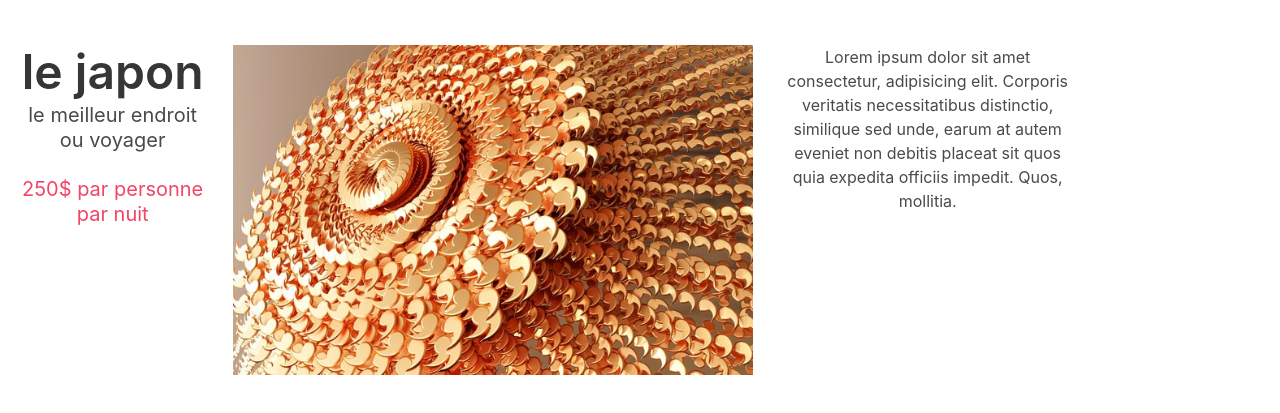
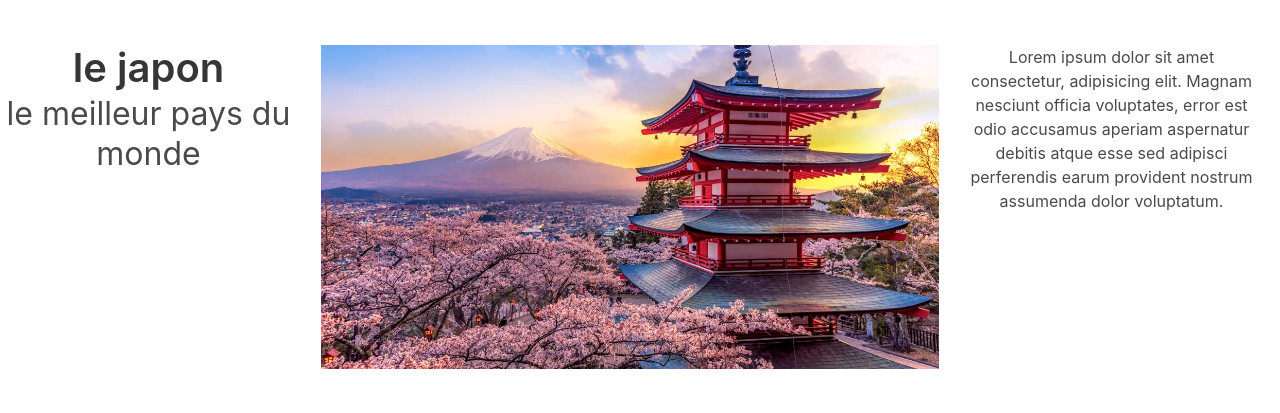
Before and after one commit to sphixy225/sphixy225.github.io, a plain HTML site: page index.html in a window 1280 px wide. Shown: the part 55-468 px from the top of the page. Drawn offline with nearby package versions, Linux system fonts and the light colour scheme.

Commit message:
add content
adding content to the page

```diff
--- a/index.html
+++ b/index.html
@@ -36,17 +36,16 @@
 
     </nav>
     <!--end of navbar-->
-    <div class="columns is-v-centered">
-      <div class="column is-2 ml-4 has-text-centered ">
-        <h1 class="is-size-1 title"> le japon</h1>
-        <h2 class="subtitle"> le meilleur endroit ou voyager</h2>
-        <h3 class="subtitle has-text-danger ">250$ par personne par nuit </h3>
+    <div class="columns has-text-centered mr-2 is-centered">
+      <div class="column is-3">
+        <h1 class="title is-size-2"> le japon</h1>
+        <h2 class="subtitle is-size-3">le meilleur pays du monde</h2>
       </div>
-      <div class="column is-5 has-text-centered">
-        <img src="e.jpg" alt="">
+      <div class="column is-6">
+        <img src = "japan.webp" alt="Drapeau_du_Japon"/>
       </div>
-      <div class="column is-3 has-text-centered ">
-        Lorem ipsum dolor sit amet consectetur, adipisicing elit. Corporis veritatis necessitatibus distinctio, similique sed unde, earum at autem eveniet non debitis placeat sit quos quia expedita officiis impedit. Quos, mollitia.
+      <div class="column is-3">
+        <p>Lorem ipsum dolor sit amet consectetur, adipisicing elit. Magnam nesciunt officia voluptates, error est odio accusamus aperiam aspernatur debitis atque esse sed adipisci perferendis earum provident nostrum assumenda dolor voluptatum.</p>
       </div>
     </div>
 
```
Also changed, not shown: japan.webp (added).
